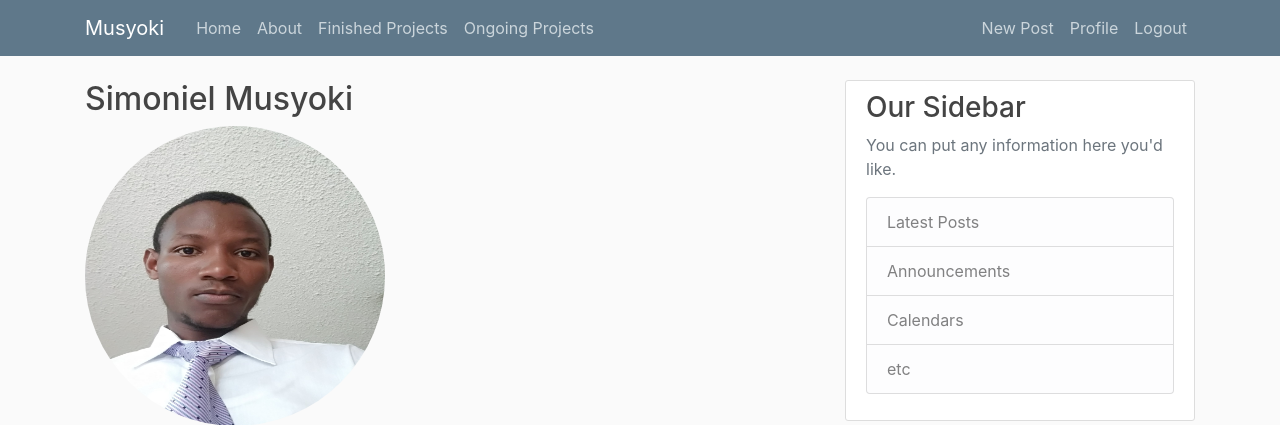
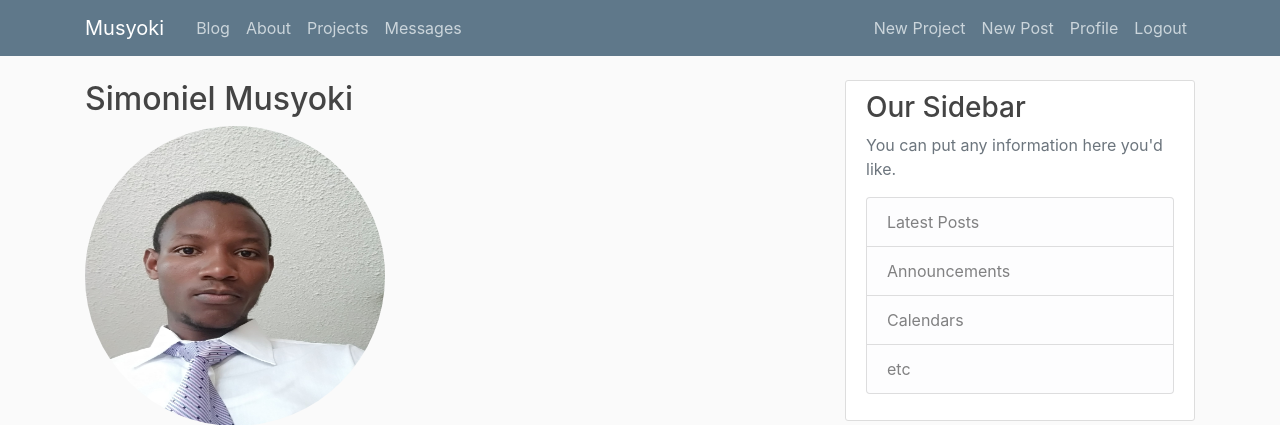
Before and after one commit to SimonielMusyoki/PersonalWebsite, a Django app: page /about/ in a window 1280 px wide. Shown: the top 425 px of the page. Run offline with Django 3.2, Linux system fonts and the light colour scheme; a user stored in the database is signed in; some libraries are stand-ins or nearby versions.

Commit message:
Base template

```diff
--- a/blog/templates/blog/layout.html
+++ b/blog/templates/blog/layout.html
@@ -7,12 +7,12 @@
     <meta name="viewport" content="width=device-width, initial-scale=1, shrink-to-fit=no">
 
     <!-- Bootstrap CSS -->
-    <link rel="stylesheet" href="{% static 'bootstrap/css/bootstrap.min.css' %}" integrity="sha384-ggOyR0iXCbMQv3Xipma34MD+dH/1fQ784/j6cY/iJTQUOhcWr7x9JvoRxT2MZw1T" crossorigin="anonymous">
+    <link rel="stylesheet" href="https://stackpath.bootstrapcdn.com/bootstrap/4.3.1/css/bootstrap.min.css" integrity="sha384-ggOyR0iXCbMQv3Xipma34MD+dH/1fQ784/j6cY/iJTQUOhcWr7x9JvoRxT2MZw1T" crossorigin="anonymous">
     <link rel="stylesheet" type="text/css" href="{% static 'blog/main.css' %}">
    {% if title %}
-    <title>Django Blog - {{ title }}</title>
+    <title>Simoniel Musyoki - {{ title }}</title>
     {% else %}
-    <title>Django Blog </title>
+    <title>Simoniel Musyoki </title>
     {% endif %}
 </head>
 <body>
@@ -25,20 +25,25 @@
                 </button>
                 <div class="collapse navbar-collapse" id="navbarToggle">
                     <div class="navbar-nav mr-auto">
-                      <a class="nav-item nav-link" href="{% url 'blog-home' %}">Home</a>
+                      <a class="nav-item nav-link" href="{% url 'blog-home' %}">Blog</a>
                       <a class="nav-item nav-link" href="{% url 'blog-about' %}">About</a>
-                      <a class="nav-item nav-link" href="{% url 'blog-about' %}">Finished Projects</a>
-                      <a class="nav-item nav-link" href="{% url 'blog-about' %}">Ongoing Projects</a>
+                      <a class="nav-item nav-link" href="{% url 'projects' %}">Projects</a>
+                      {% if user.is_authenticated %}
+                       <a class="nav-item nav-link" href="{% url 'messages' %}">Messages</a>
+                      {% endif %}
+                      {% if not user.is_authenticated %}
+                       <a class="nav-item nav-link" href="{% url 'blog-contact' %}">Contact</a>
+                      {% endif %}
                     </div>
                     <!-- Navbar Right Side -->
                     <div class="navbar-nav">
                       {% if user.is_authenticated %}
+                        <a class="nav-item nav-link" href="{% url 'project-create' %}">New Project</a>
                         <a class="nav-item nav-link" href="{% url 'post-create' %}">New Post</a>
                         <a class="nav-item nav-link" href="{% url 'profile' %}">Profile</a>
                         <a class="nav-item nav-link" href="{% url 'logout' %}">Logout</a>
                       {% else %}
                         <a class="nav-item nav-link" href="{% url 'login' %}">Login</a>
-                        <a class="nav-item nav-link" href="{% url 'register' %}">Register</a>
                       {% endif %}
                     </div>
                 </div>
```
